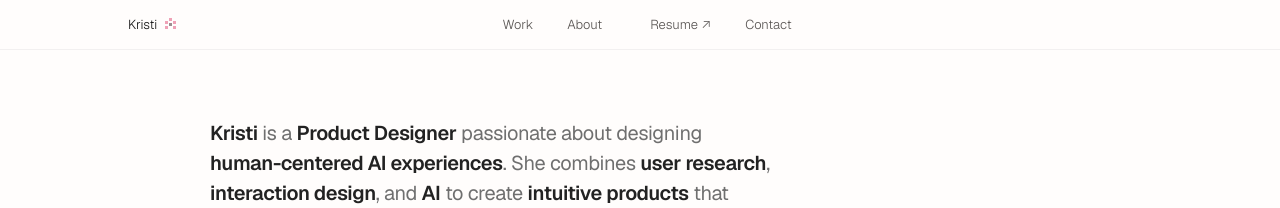
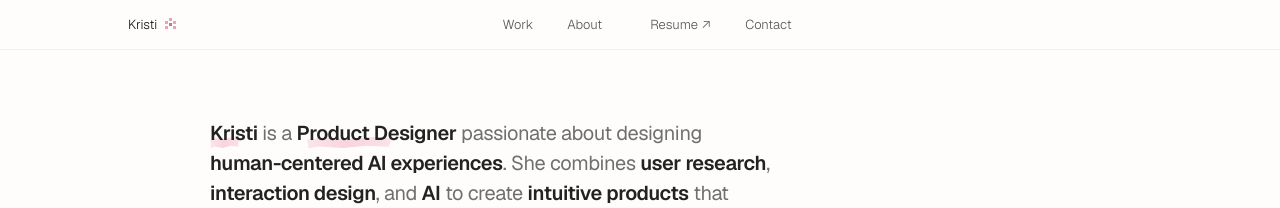
Before and after one commit to krisooti/Portfolio, a Next.js app: page / in a window 1280 px wide. Shown: the top 208 px of the page. Built offline with nearby package versions, Linux system fonts and the light colour scheme; no server answers.

Commit message:
Auto-highlight key homepage intro terms

```diff
--- a/app/page.tsx
+++ b/app/page.tsx
@@ -77,9 +77,11 @@ export default function Home() {
         <div className="intro-row">
           <div className="intro-block">
             <h1 id="intro-title">
-              <HighlightText className="intro-emphasis">Kristi</HighlightText>{" "}
+              <HighlightText className="intro-emphasis" persistent>
+                Kristi
+              </HighlightText>{" "}
               is a{" "}
-              <HighlightText className="intro-emphasis">
+              <HighlightText className="intro-emphasis" persistent>
                 Product Designer
               </HighlightText>{" "}
               passionate about designing{" "}
```
